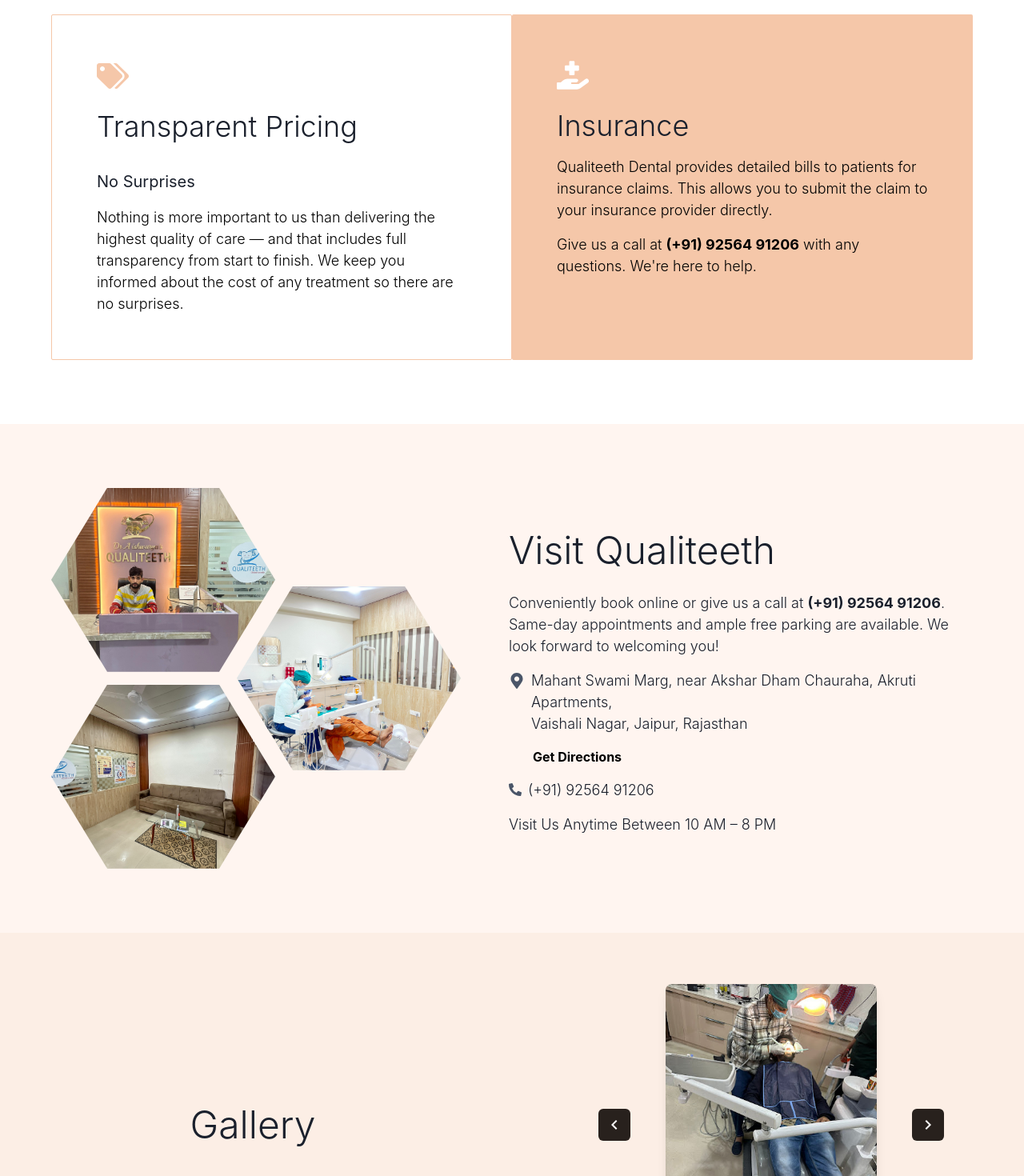
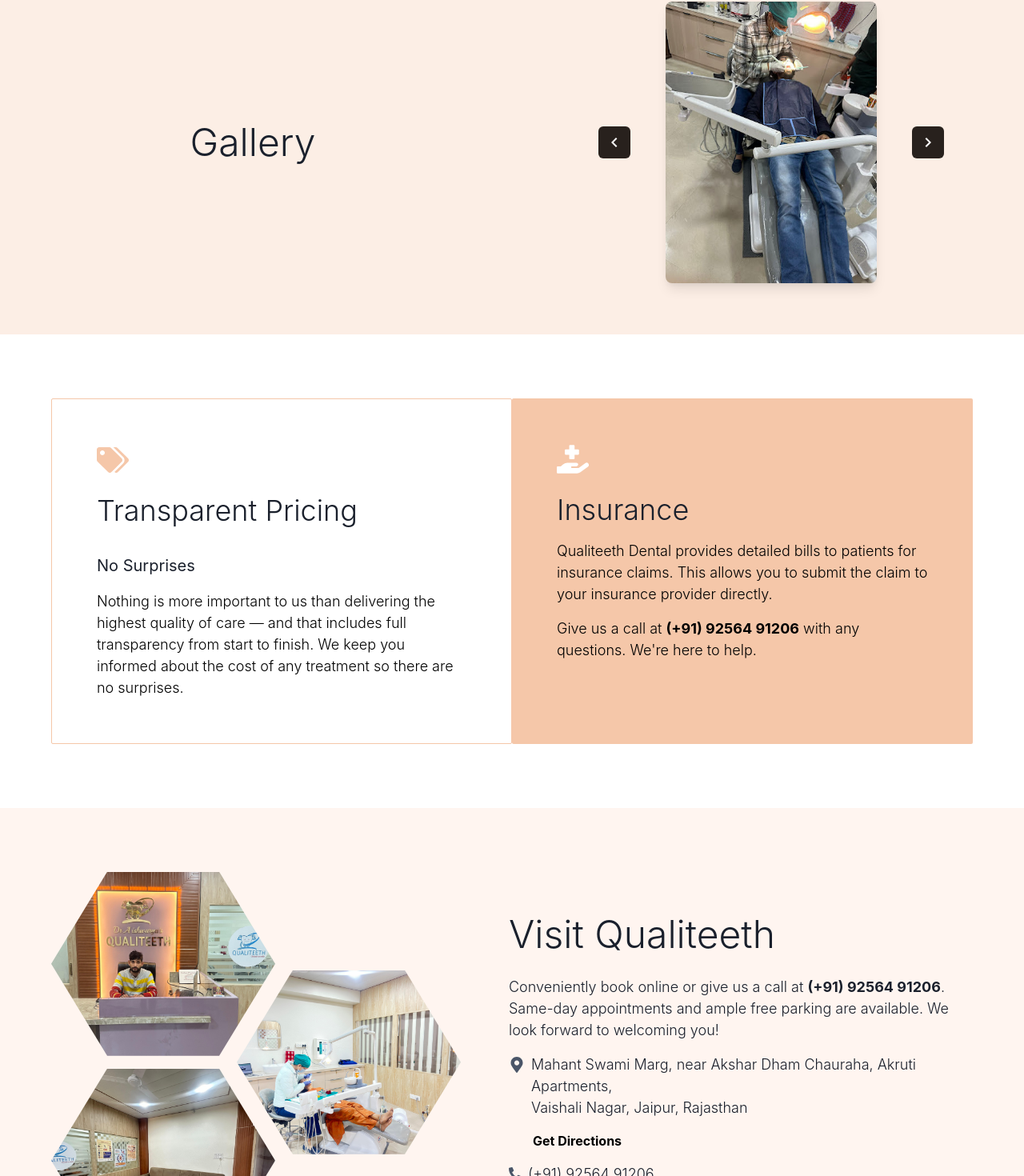
Before and after one commit to ShlokSarda/dentist, a React (Create React App) app: page / in a window 1280 px wide. Shown: the part 2973-4443 px from the top of the page at 80% size. Built offline with nearby package versions, Linux system fonts and the light colour scheme.

Commit message:
Update App.js

```diff
--- a/src/App.js
+++ b/src/App.js
@@ -46,9 +46,10 @@
           <DentalServices />
 
           <Testimonials />
+          <Tour />
           <InfoSection />
           <Visit />
-          <Tour />
+
           <BookingSection />
           <Footer />
         </Box>
```
